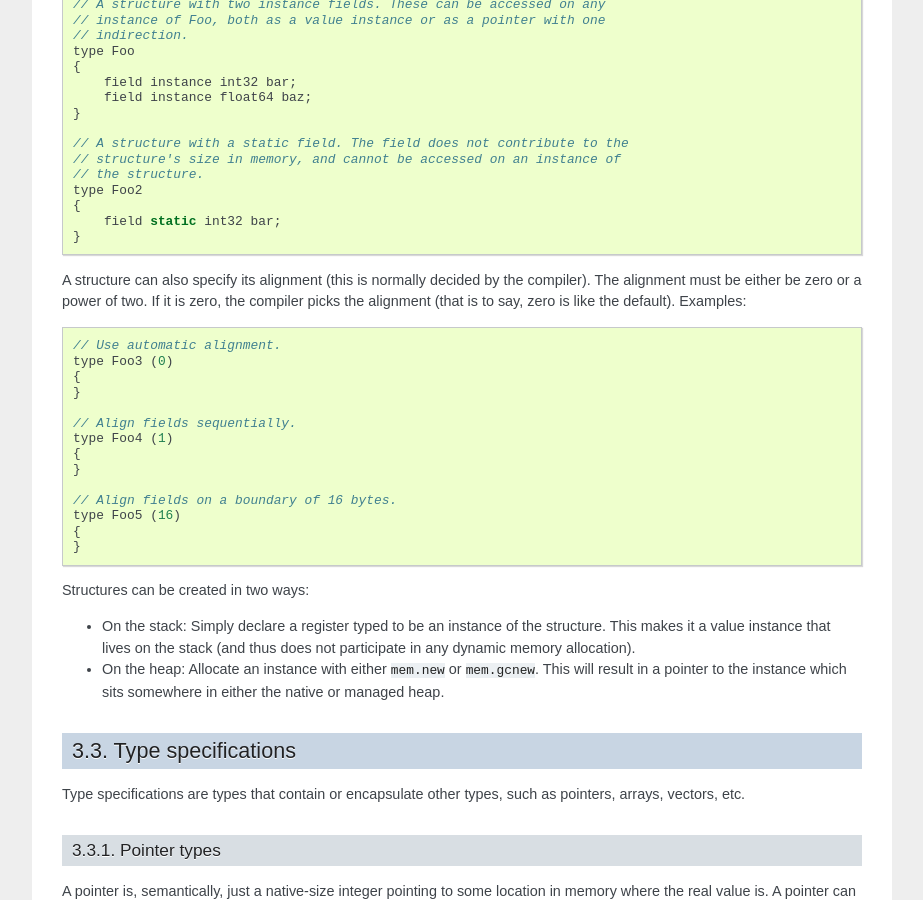
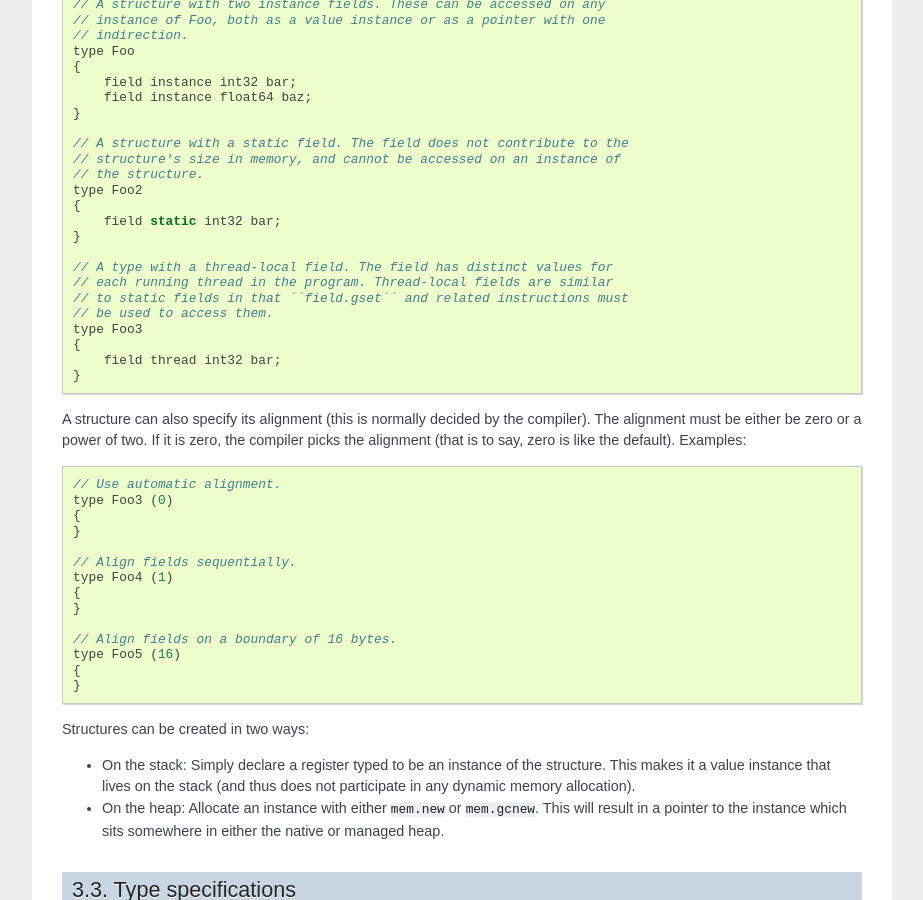
Before and after one commit to lycus/mci, a Sphinx documentation site: the page built from docs/type_system.rst, in a window 1280 px wide and 900 px high, scrolled down 1288 px. Shown: the whole window, without its empty margins (198-1121 px from the left). Built offline with Sphinx 7.4.7, drawn with Linux system fonts in a browser that asks for light colours.

Commit message:
Add a 'thread' storage class for fields.

```diff
--- a/docs/type_system.rst
+++ b/docs/type_system.rst
@@ -83,6 +83,15 @@ Examples::
     type Foo2
     {
         field static int32 bar;
+    }
+
+    // A type with a thread-local field. The field has distinct values for
+    // each running thread in the program. Thread-local fields are similar
+    // to static fields in that ``field.gset`` and related instructions must
+    // be used to access them.
+    type Foo3
+    {
+        field thread int32 bar;
     }
 
 A structure can also specify its alignment (this is normally decided by the
```
Also changed, not shown: 7 other files.
